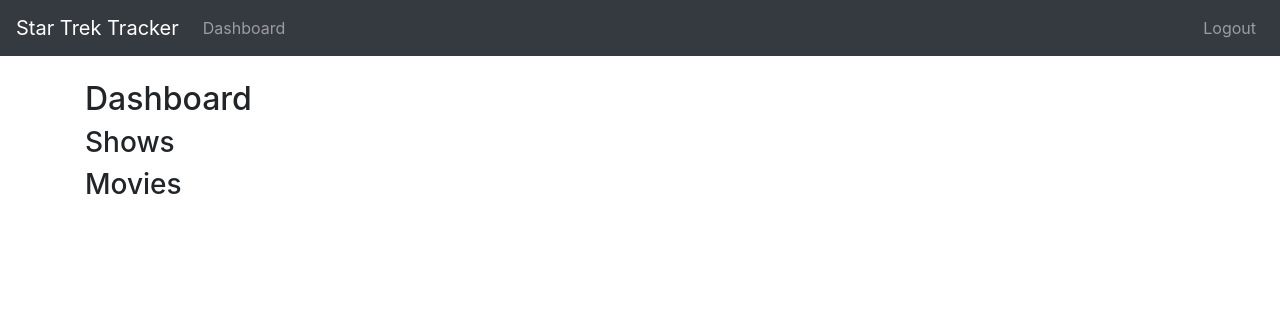
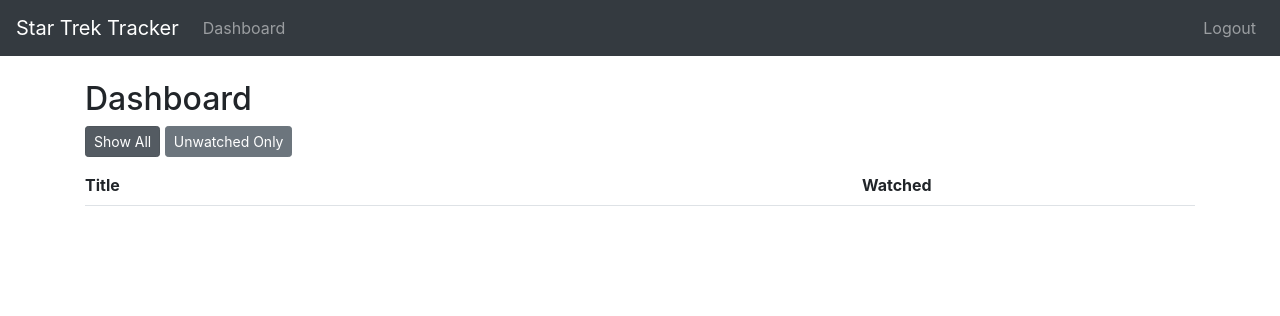
Before and after one commit to NS-Coding/Star-Trek-Tracker, a Flask app: page /dashboard in a window 1280 px wide. Shown: the top 316 px of the page. Run offline with Flask 3, Linux system fonts and the light colour scheme; the visitor is signed in with stand-in values (Sample User, id 1); data that the repository does not hold is empty; some libraries are stand-ins or nearby versions.

Commit message:
Made more progress, still a bit to be done

```diff
--- a/app/main/routes.py
+++ b/app/main/routes.py
@@ -14,27 +14,41 @@
 @main_bp.route('/dashboard')
 @login_required
 def dashboard():
-    # Get shows and movies ordered by their 'order' field
-    shows  = Show.query.order_by(Show.order).all()
+    filter_option = request.args.get('filter', 'all')
+    shows = Show.query.order_by(Show.order).all()
     movies = Movie.query.order_by(Movie.order).all()
-    return render_template('dashboard.html', shows=shows, movies=movies)
+    combined = shows + movies
+    # Sort by the 'order' field (if missing, use a high default)
+    combined.sort(key=lambda x: x.order if x.order is not None else 9999)
+
+    if filter_option == 'unwatched':
+        filtered = []
+        for item in combined:
+            if item.__class__.__name__ == 'Movie' and not item.watched:
+                filtered.append(item)
+            elif item.__class__.__name__ == 'Show' and not item.watched:
+                filtered.append(item)
+        combined = filtered
+
+    return render_template('dashboard.html', combined=combined, filter_option=filter_option)
 
 @main_bp.route('/content/<string:content_type>/<int:content_id>', methods=['GET', 'POST'])
 @login_required
 def content_detail(content_type, content_id):
-    # Determine if we’re showing an episode or a movie
     if content_type == 'episode':
         content = Episode.query.get_or_404(content_id)
     elif content_type == 'movie':
         content = Movie.query.get_or_404(content_id)
+    elif content_type == 'show':
+        content = Show.query.get_or_404(content_id)
+    elif content_type == 'season':
+        content = Season.query.get_or_404(content_id)
     else:
         flash('Invalid content type', 'danger')
         return redirect(url_for('main.dashboard'))
 
     if request.method == 'POST':
-        # Handle note submission (simplified example)
         note_text = request.form.get('note')
-        # Check if the user already has a note for this content
         existing_note = None
         for note in content.notes:
             if note.user_id == current_user.id:
@@ -46,10 +60,41 @@
             new_note = Note(content=note_text, user_id=current_user.id)
             if content_type == 'episode':
                 new_note.episode_id = content.id
-            else:
+            elif content_type == 'movie':
                 new_note.movie_id = content.id
+            elif content_type == 'season':
+                new_note.season_id = content.id
+            elif content_type == 'show':
+                new_note.show_id = content.id
             db.session.add(new_note)
         db.session.commit()
         flash('Your note has been saved.', 'success')
         return redirect(url_for('main.content_detail', content_type=content_type, content_id=content_id))
     return render_template('content_detail.html', content=content, content_type=content_type)
+
+@main_bp.route('/toggle_watched/<string:content_type>/<int:content_id>', methods=['POST'])
+@login_required
+def toggle_watched(content_type, content_id):
+    if content_type == 'movie':
+        item = Movie.query.get_or_404(content_id)
+        item.watched = not item.watched
+    elif content_type == 'episode':
+        item = Episode.query.get_or_404(content_id)
+        item.watched = not item.watched
+    elif content_type == 'season':
+        item = Season.query.get_or_404(content_id)
+        new_status = not item.watched
+        for episode in item.episodes:
+            episode.watched = new_status
+    elif content_type == 'show':
+        item = Show.query.get_or_404(content_id)
+        new_status = not item.watched
+        for season in item.seasons:
+            for episode in season.episodes:
+                episode.watched = new_status
+    else:
+        flash("Invalid content type for toggling watched status.", "danger")
+        return redirect(url_for('main.dashboard'))
+    db.session.commit()
+    flash(f"{content_type.capitalize()} watched status updated.", "success")
+    return redirect(url_for('main.dashboard'))
--- a/app/templates/dashboard.html
+++ b/app/templates/dashboard.html
@@ -2,36 +2,118 @@
 {% block content %}
 <h2>Dashboard</h2>
 
-<h3>Shows</h3>
+<!-- Filter buttons -->
+<div class="mb-3">
+  <a href="{{ url_for('main.dashboard', filter='all') }}" class="btn btn-secondary btn-sm {% if filter_option=='all' %}active{% endif %}">Show All</a>
+  <a href="{{ url_for('main.dashboard', filter='unwatched') }}" class="btn btn-secondary btn-sm {% if filter_option=='unwatched' %}active{% endif %}">Unwatched Only</a>
+</div>
+
+<!-- Header labels for the list columns -->
+<div class="d-flex justify-content-between font-weight-bold border-bottom pb-2 mb-2">
+  <div style="width:70%;">Title</div>
+  <div style="width:30%;">Watched</div>
+</div>
+
+<div class="list-group">
+  {% for item in combined %}
+    {% if item.__class__.__name__ == 'Movie' %}
+      <!-- Movie entry -->
+      <div class="list-group-item d-flex justify-content-between align-items-center">
+         <div class="d-flex align-items-center">
+           {% if item.artwork_url %}
+             <img src="{{ item.artwork_url }}" alt="{{ item.title }} artwork" class="img-thumbnail mr-2" style="max-height: 50px;">
+           {% endif %}
+           <a href="{{ url_for('main.content_detail', content_type='movie', content_id=item.id) }}">
+             {{ item.title }}
+           </a>
+         </div>
+         <div>
+           <form action="{{ url_for('main.toggle_watched', content_type='movie', content_id=item.id) }}" method="POST">
+              <input type="checkbox" name="watched" onchange="this.form.submit()" {% if item.watched %}checked{% endif %}>
+           </form>
+         </div>
+      </div>
+    {% elif item.__class__.__name__ == 'Show' %}
+      <!-- Show entry -->
+      <div class="list-group-item">
+         <div class="d-flex justify-content-between align-items-center">
+           <div class="d-flex align-items-center">
+             {% if item.artwork_url %}
+               <img src="{{ item.artwork_url }}" alt="{{ item.title }} artwork" class="img-thumbnail mr-2" style="max-height: 50px;">
+             {% endif %}
+             <!-- Show title as a clickable link to its notes view -->
+             <a href="{{ url_for('main.content_detail', content_type='show', content_id=item.id) }}">
+               {{ item.title }}
+             </a>
+             <!-- Carat icon (placed immediately after the title) toggles the series expansion -->
+             <button class="btn btn-link p-0 ml-2" type="button" data-toggle="collapse" data-target="#showCollapse{{ item.id }}" aria-expanded="false" aria-controls="showCollapse{{ item.id }}">
+               &#9660;
+             </button>
+           </div>
+           <div>
+             <!-- Clickable checkbox for the show -->
+             <form action="{{ url_for('main.toggle_watched', content_type='show', content_id=item.id) }}" method="POST">
+               <input type="checkbox" name="watched" onchange="this.form.submit()" {% if item.watched %}checked{% endif %}>
+             </form>
+           </div>
+         </div>
+         <!-- Collapsible area for seasons -->
+         <div class="collapse mt-2" id="showCollapse{{ item.id }}">
+            {% for season in item.seasons|sort(attribute='number') %}
+              {# If filtering by unwatched, only show seasons with at least one unwatched episode #}
+              {% if filter_option == 'unwatched' %}
+                {% set episodes = season.episodes|selectattr("watched", "equalto", False)|list %}
+              {% else %}
+                {% set episodes = season.episodes|sort(attribute='episode_number') %}
+              {% endif %}
+              {% if episodes|length > 0 %}
+              <div class="ml-3 mb-2">
+                <div class="d-flex justify-content-between align-items-center">
+                  <div class="d-flex align-items-center">
+                    <!-- Season title as link -->
+                    <a href="{{ url_for('main.content_detail', content_type='season', content_id=season.id) }}">
+                      Season {{ season.number }}
+                    </a>
+                    <!-- Carat icon to expand/collapse episodes -->
+                    <button class="btn btn-link p-0 ml-2" type="button" data-toggle="collapse" data-target="#seasonCollapse{{ season.id }}" aria-expanded="false" aria-controls="seasonCollapse{{ season.id }}">
+                      &#9660;
+                    </button>
+                  </div>
+                  <div>
+                    <!-- Clickable checkbox for the season -->
+                    <form action="{{ url_for('main.toggle_watched', content_type='season', content_id=season.id) }}" method="POST">
+                      <input type="checkbox" name="watched" onchange="this.form.submit()" {% if season.watched %}checked{% endif %}>
+                    </form>
+                  </div>
+                </div>
+                <!-- Collapsible area for episodes -->
+                <div class="collapse ml-3" id="seasonCollapse{{ season.id }}">
                    <ul class="list-group">
-  {% for show in shows %}
-  <li class="list-group-item">
-    <strong>{{ show.title }}</strong>
-    {% for season in show.seasons %}
-      <div class="ml-3">Season {{ season.number }}
-        <ul>
-          {% for episode in season.episodes %}
-            <li>
+                     {% for episode in episodes %}
+                       <li class="list-group-item d-flex justify-content-between align-items-center">
+                          <div class="d-flex align-items-center">
+                            {% if episode.display_artwork_url %}
+                              <img src="{{ episode.display_artwork_url }}" alt="{{ episode.title }} artwork" class="img-thumbnail mr-2" style="max-height: 50px;">
+                            {% endif %}
                             <a href="{{ url_for('main.content_detail', content_type='episode', content_id=episode.id) }}">
                               Episode {{ episode.episode_number }}: {{ episode.title }}
                             </a>
+                          </div>
+                          <div>
+                            <form action="{{ url_for('main.toggle_watched', content_type='episode', content_id=episode.id) }}" method="POST">
+                               <input type="checkbox" name="watched" onchange="this.form.submit()" {% if episode.watched %}checked{% endif %}>
+                            </form>
+                          </div>
                        </li>
                      {% endfor %}
                    </ul>
                 </div>
+              </div>
+              {% endif %}
             {% endfor %}
-  </li>
+         </div>
+      </div>
+    {% endif %}
   {% endfor %}
-</ul>
-
-<h3>Movies</h3>
-<ul class="list-group">
-  {% for movie in movies %}
-  <li class="list-group-item">
-    <a href="{{ url_for('main.content_detail', content_type='movie', content_id=movie.id) }}">
-      {{ movie.title }}
-    </a>
-  </li>
-  {% endfor %}
-</ul>
+</div>
 {% endblock %}
--- a/requirements.txt
+++ b/requirements.txt
@@ -6,3 +6,5 @@
 git+https://github.com/hdantas/cinemagoer.git@fix/episodes-parsing#egg=cinemagoer
 gunicorn
 email-validator
+Flask-Migrate
+Markdown
```
Also changed, not shown: app/__init__.py (+7 -0 lines), app/models.py (+40 -4 lines), app/templates/content_detail.html (+19 -11 lines), 1 other file. Lines whose indentation alone changed are shown as unchanged.
